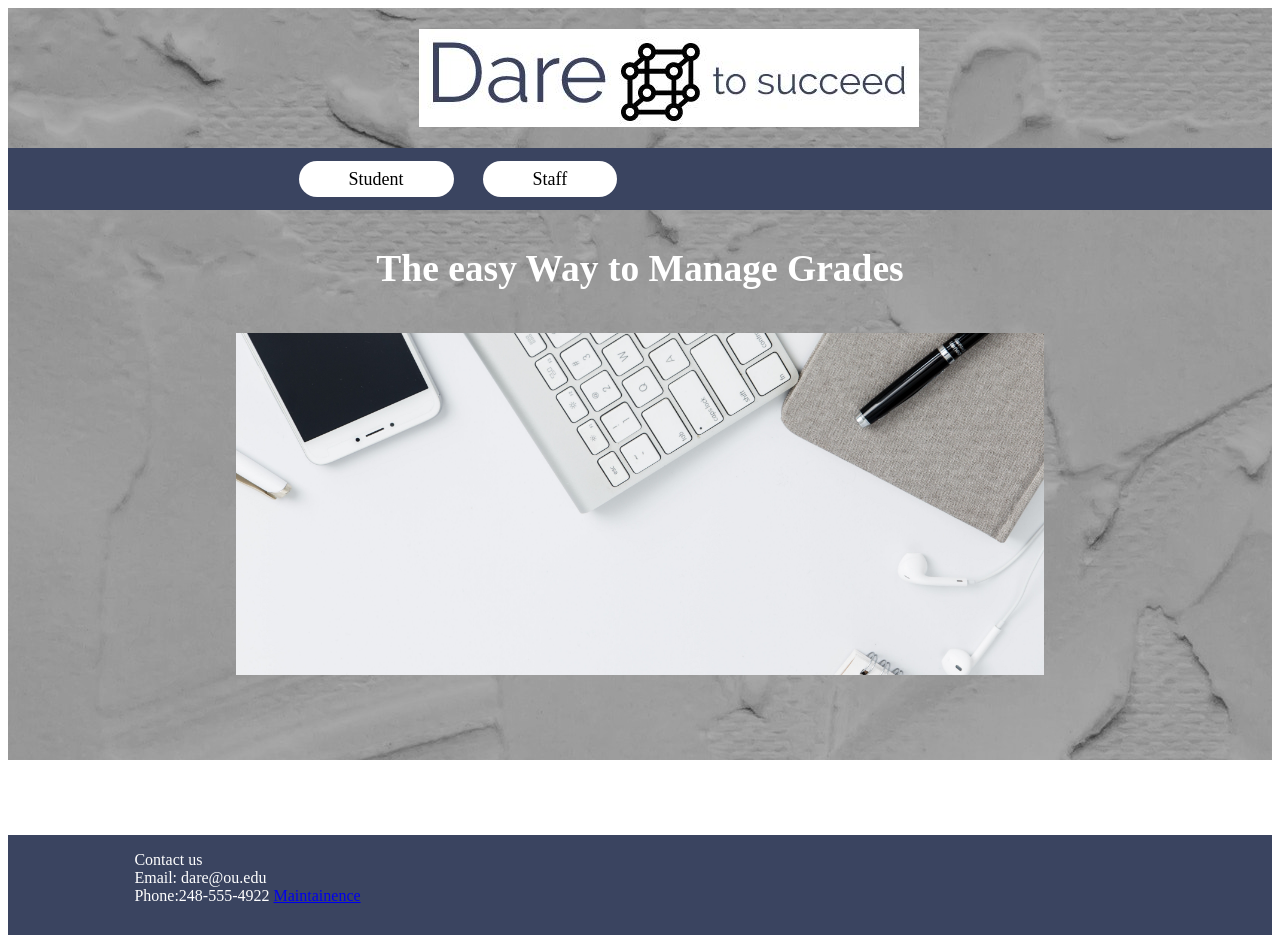
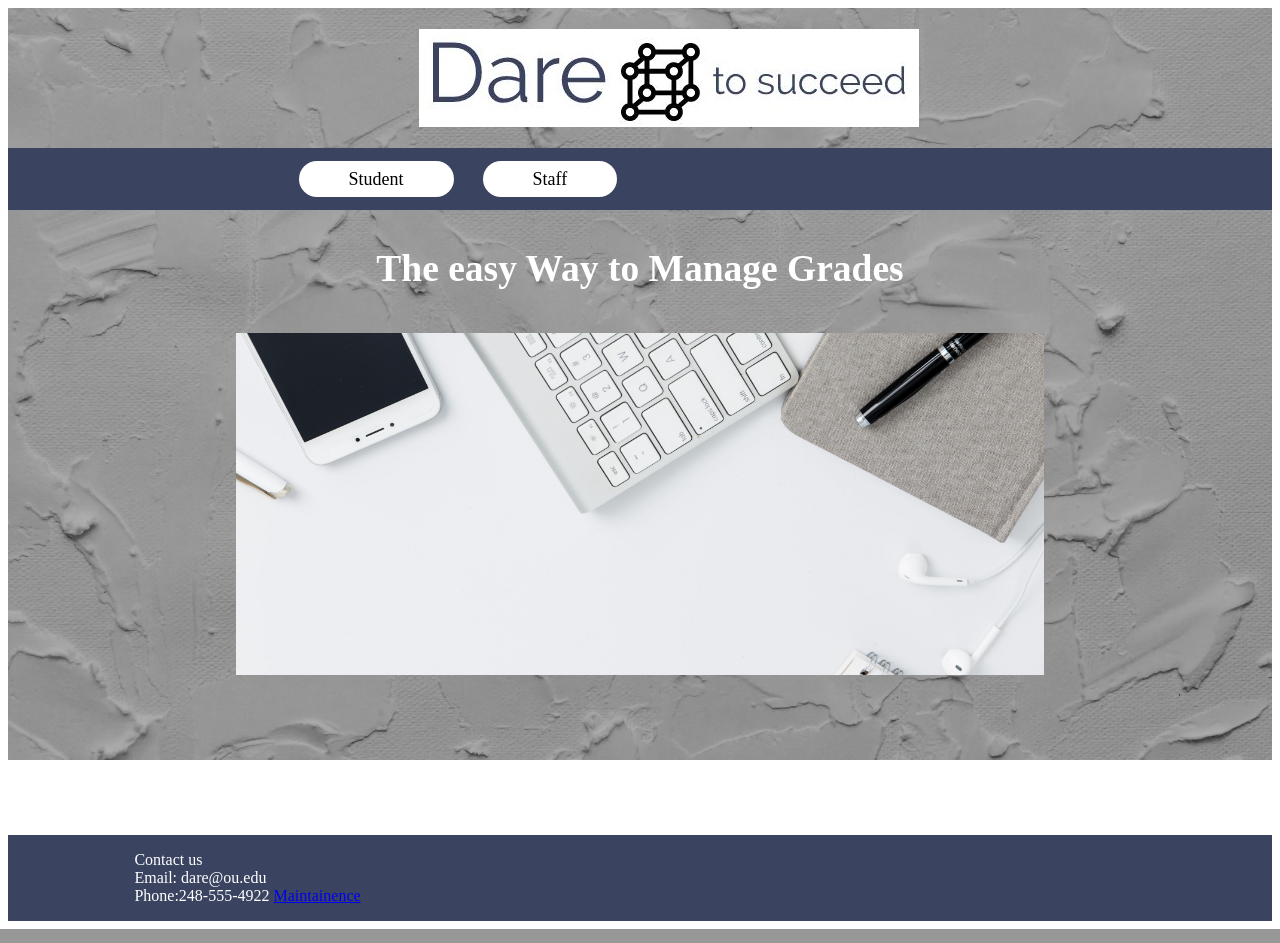
Before and after one commit to DARE-Software1/Dare-Software, a PHP site: page /DARE/index.php in a window 1280 px wide; the page is wider, and only the part inside the window is pictured. Run offline with PHP 8.4, Linux system fonts and the light colour scheme.

Commit message:
more troubleshooting, no success

```diff
--- a/DARE/view/footer.php
+++ b/DARE/view/footer.php
@@ -1,7 +1,7 @@
 
 <footer>
 
-        <div class="bottom">
+
             <div class="container">
                 <p>Contact us
                     <br>
@@ -13,7 +13,7 @@
                           <a href='index.php?action=add_courses'>Maintainence </a>
            </span>
                 </p>
-            </div>
+
         </div>
 
     </footer>
--- a/DARE/view/staffHome.php
+++ b/DARE/view/staffHome.php
@@ -143,13 +143,8 @@ var_dump($_SESSION['class1']);
 
 <?php
 
-<<<<<<< Updated upstream
-=======
 /*
  * To change this license header, choose License Headers in Project Properties.
  * To change this template file, choose Tools | Templates
  * and open the template in the editor.
  */
-
-
->>>>>>> Stashed changes
--- a/DARE/view/style.css
+++ b/DARE/view/style.css
@@ -9,6 +9,10 @@
 
 .homeBack{
     background-image: url("../img/white.jpg");
+    -webkit-background-size: cover;
+    -moz-background-size: cover;
+    -o-background-size: cover;
+    background-size: cover;
 
 }
 
@@ -115,7 +119,8 @@ nav a:hover{
     grid-gap: 80px;
     justify-items: center;
     justify-content: space-evenly;
-    margin-top: 100px
+    margin-top: 150px;
+
   }
 
   .grid-container > div
@@ -308,10 +313,10 @@ background: rgba(0,0,0,.3);
 
 
 footer {
-    height: 100px;
+    height: 30%;
     background-color: #3a4460;
     padding: 0px;
-    bottom: 0;
+    bottom: 0px;
     outline: none;
     color: white;
     width: 100%;
@@ -359,6 +364,6 @@ footer {
         grid-gap: 80px;
         justify-items: center;
         justify-content: space-evenly;
-        margin-top: 100px
+        margin-top: 100px;
       }
 }
```
